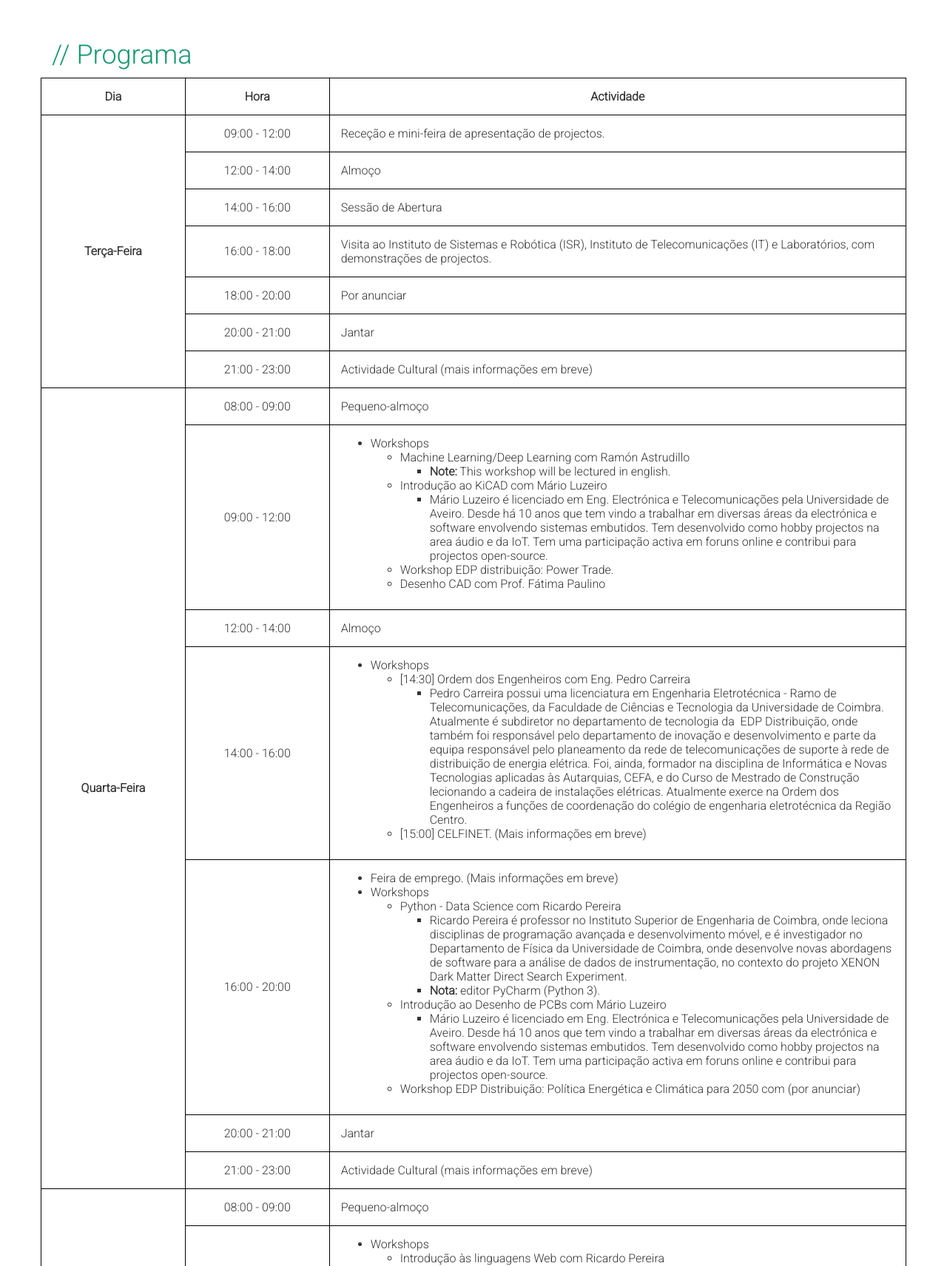
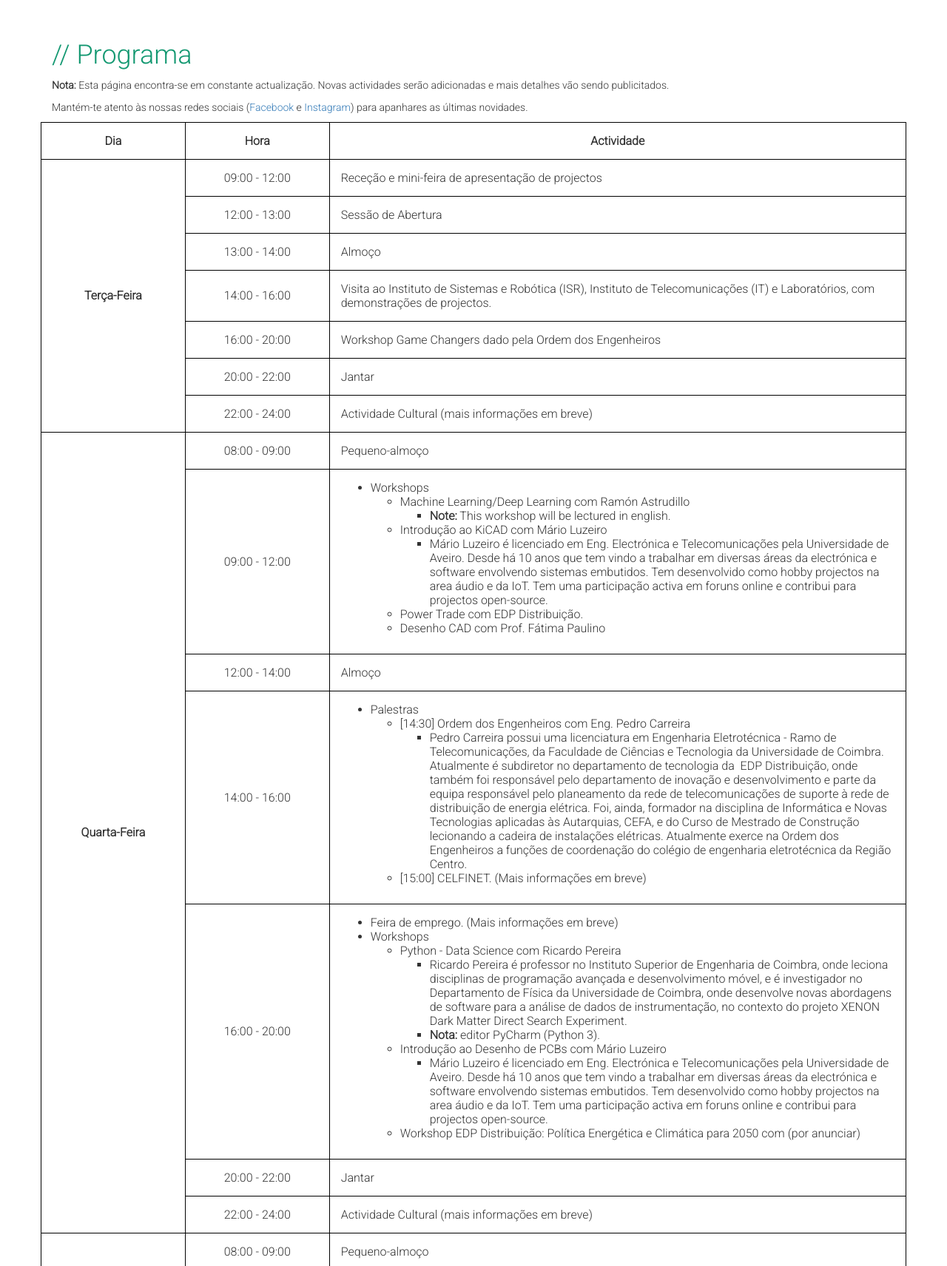
Before and after one commit to bluetrickpt/ENE3_17, a PHP site: page /program.php in a window 1280 px wide. Shown: the part 82-1794 px from the top of the page at 74% size. Run offline with PHP 8.4, Linux system fonts and the light colour scheme; some libraries are stand-ins or nearby versions.

Commit message:
Updates program

```diff
--- a/program.php
+++ b/program.php
@@ -28,9 +28,12 @@
 	<div class="container primary">
 		<h1 class="text-primary">Programa</h1>
 
+        <p><b>Nota:</b> Esta página encontra-se em constante actualização. Novas actividades serão adicionadas e mais
+        detalhes vão sendo publicitados.
+        <p>Mantém-te atento às nossas redes sociais (<a href="https://www.facebook.com/ene3.portugal">Facebook</a> e
+            <a href="https://www.instagram.com/ene3.2017/">Instagram</a>) para apanhares as últimas novidades.
 
         <div id="program_table"></div>
-
     </div>
 
 
--- a/table_program/table.html
+++ b/table_program/table.html
@@ -16,24 +16,21 @@
 
         <tr>
             <td>09:00 - 12:00</td>
-            <td class="activityDescription">Receção e mini-feira de apresentação de projectos.</td>
-
+            <td class="activityDescription">Receção e mini-feira de apresentação de projectos</td>
         </tr>
 
         <tr>
-            <td>12:00 - 14:00</td>
+            <td>12:00 - 13:00</td>
+            <td class="activityDescription">Sessão de Abertura</td>
+        </tr>
+
+        <tr>
+            <td>13:00 - 14:00</td>
             <td class="activityDescription">Almoço</td>
-
         </tr>
 
         <tr>
             <td>14:00 - 16:00</td>
-            <td class="activityDescription">Sessão de Abertura</td>
-
-        </tr>
-
-        <tr>
-            <td>16:00 - 18:00</td>
             <td class="activityDescription">
                 Visita ao Instituto de Sistemas e Robótica (ISR), Instituto de Telecomunicações (IT) e Laboratórios, com demonstrações de projectos.
             </td>
@@ -41,19 +38,21 @@
         </tr>
 
         <tr>
-            <td>18:00 - 20:00</td>
-            <td class="activityDescription">Por anunciar</td>
+            <td>16:00 - 20:00</td>
+            <td class="activityDescription">
+                Workshop Game Changers dado pela Ordem dos Engenheiros
+            </td>
 
         </tr>
 
         <tr>
-            <td>20:00 - 21:00</td>
+            <td>20:00 - 22:00</td>
             <td class="activityDescription">Jantar</td>
 
         </tr>
 
         <tr>
-            <td>21:00 - 23:00</td>
+            <td>22:00 - 24:00</td>
             <td class="activityDescription">Actividade Cultural (mais informações em breve)</td>
 
         </tr>
@@ -92,7 +91,7 @@
                             </li>
                         </ul>
                         <li>
-                            Workshop EDP distribuição: Power Trade.
+                            Power Trade com EDP Distribuição.
                         </li>
                         <li>
                             Desenho CAD com Prof. Fátima Paulino
@@ -114,7 +113,7 @@
             <td>14:00 - 16:00</td>
             <td class="activityDescription">
                 <ul>
-                    <li>Workshops</li>
+                    <li>Palestras</li>
                     <ul>
                         <li>[14:30] Ordem dos Engenheiros com Eng. Pedro Carreira</li>
                         <ul>
@@ -184,13 +183,13 @@
 
 
         <tr>
-            <td>20:00 - 21:00</td>
+            <td>20:00 - 22:00</td>
             <td class="activityDescription">Jantar</td>
 
         </tr>
 
         <tr>
-            <td>21:00 - 23:00</td>
+            <td>22:00 - 24:00</td>
             <td class="activityDescription">Actividade Cultural (mais informações em breve)</td>
         </tr>
 
@@ -326,12 +325,12 @@
 
 
         <tr>
-            <td>20:00 - 21:00</td>
+            <td>20:00 - 22:00</td>
             <td class="activityDescription">Jantar</td>
         </tr>
 
         <tr>
-            <td>21:00 - 23:00</td>
+            <td>22:00 - 24:00</td>
             <td class="activityDescription">Actividade Cultural. (Mais informações em breve)</td>
         </tr>
 
@@ -346,7 +345,7 @@
         </tr>
 
         <tr>
-            <td>09:00 - 12:30</td>
+            <td>09:00 - 13:00</td>
             <td class="activityDescription">
                 <ul>
                     <li>Sessão de Recrutamento</li>
```
